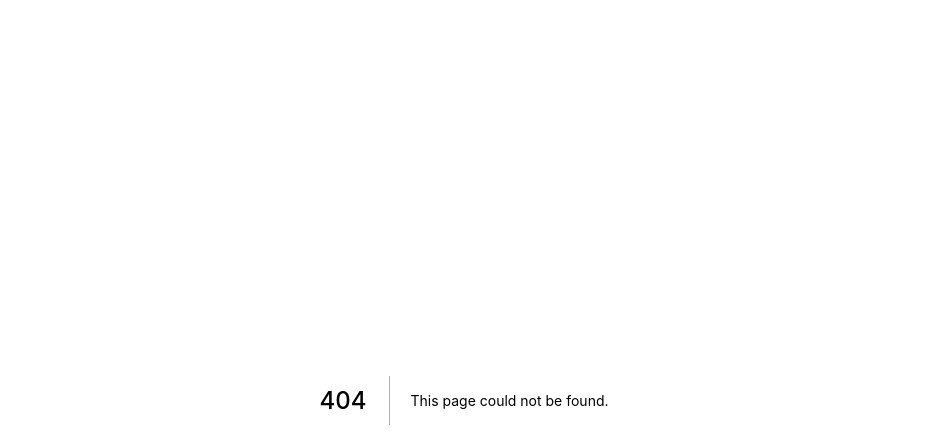
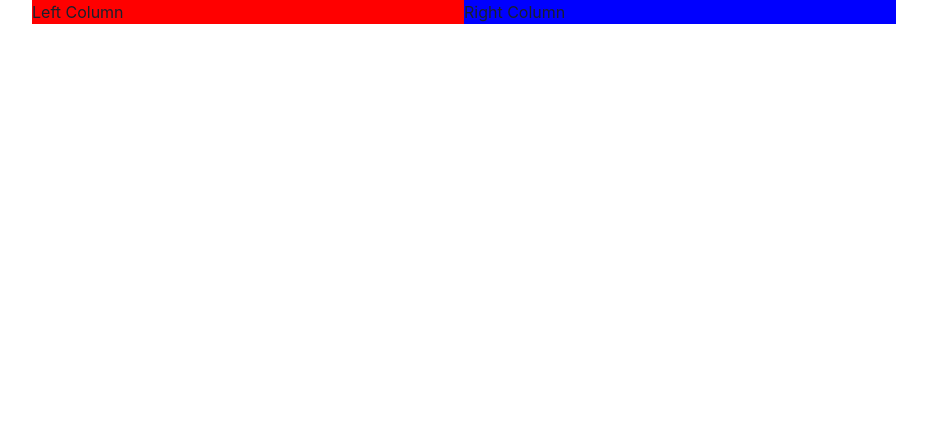
Before and after one commit to chxru/hosp-e, a Next.js app in the folder web-app/: page /dashboard in a window 1280 px wide. Before the commit this address had no page. Shown: the top 448 px of the page, without its empty margins (176-1103 px from the left). Built offline with nearby package versions, Linux system fonts and the light colour scheme.

Commit message:
Dashboard init

```diff
--- /dev/null
+++ b/web-app/pages/dashboard.tsx
@@ -0,0 +1,32 @@
+import React from "react";
+import Head from "next/head";
+import { Box, Container, Flex, Text } from "@chakra-ui/react";
+
+const DashboardPage: React.FC = () => {
+  return (
+    <>
+      <Head>
+        <title>hospe dashboard</title>
+        <meta name="description" content="Generated by create next app" />
+        <link rel="icon" href="/favicon.ico" />
+      </Head>
+      <Container overflowY="auto" maxW="4xl">
+        <Flex
+          direction={{ base: "column", md: "row" }}
+          w="100%"
+          justify="center"
+          alignItems="center"
+        >
+          <Box w={{ base: "100%", md: "50%" }} pr="7px" backgroundColor="red">
+            <Text>Left Column</Text>
+          </Box>
+          <Box w={{ base: "100%", md: "50%" }} pr="7px" backgroundColor="blue">
+            <Text>Right Column</Text>
+          </Box>
+        </Flex>
+      </Container>
+    </>
+  );
+};
+
+export default DashboardPage;
```
